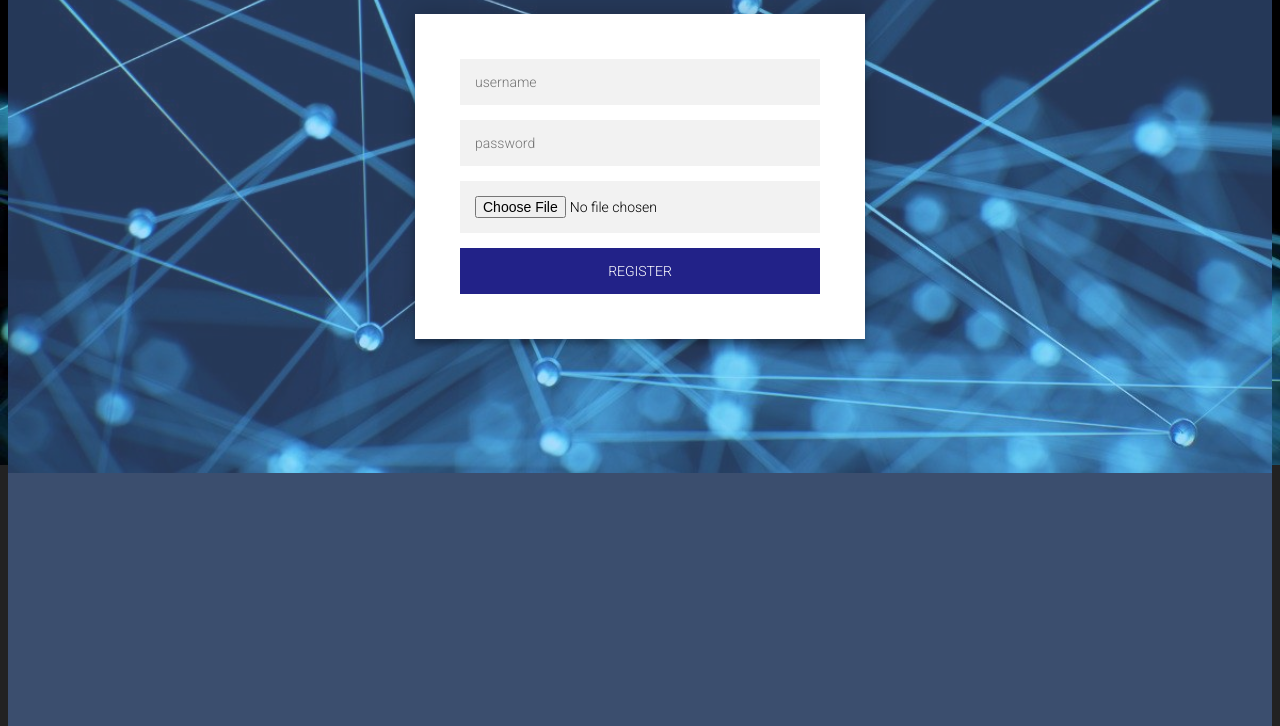
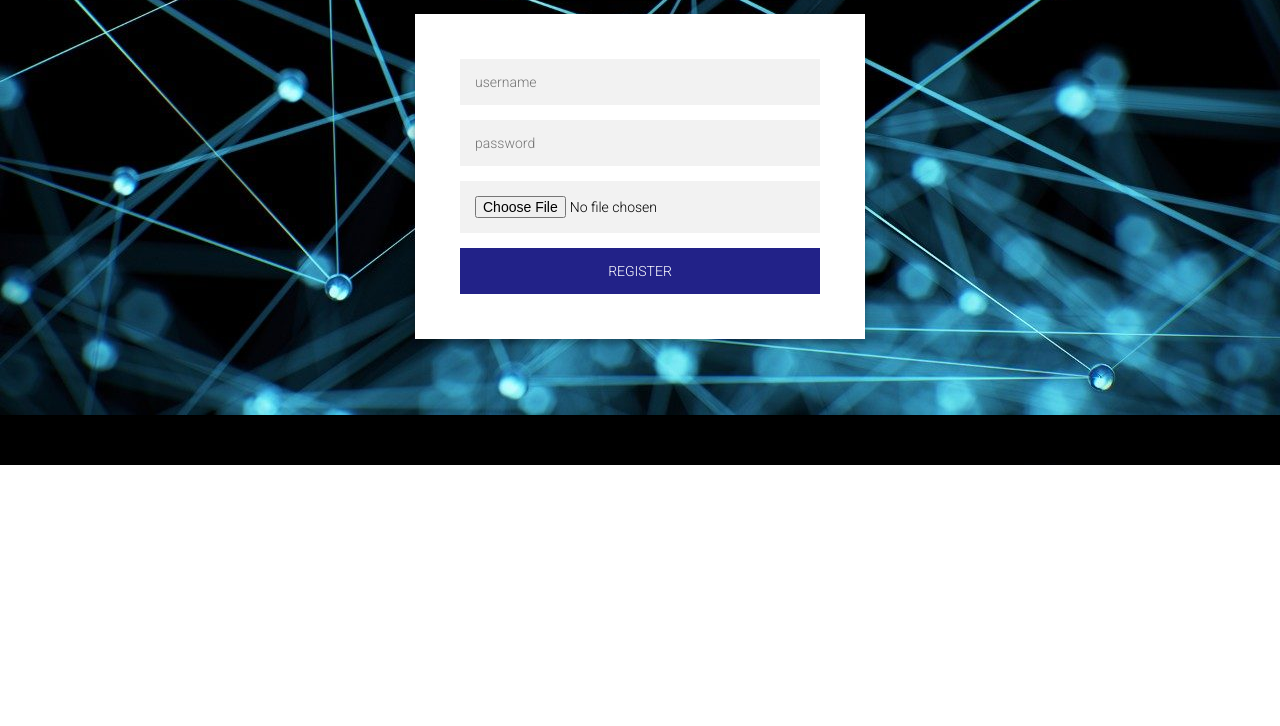
Before and after one commit to Zhenru0602/FaceregisterApi, a website: page form.html in a window 1280 px wide. Shown: the part 335-1061 px from the top of the page. After the commit the page ends 800 px from the top, so only its background shows below. Drawn offline with Linux system fonts and the light colour scheme.

Commit message:
change style.css

```diff
--- a/style.css
+++ b/style.css
@@ -1,20 +1,18 @@
 @import url(https://fonts.googleapis.com/css?family=Roboto:300);
 
-body, html {
-    height: 100%;
+html, body{
+    height: 10%;
     background-image: url("background.jpeg");
-    background-repeat: no-repeat;
     background-size: cover;
-    background-color: #222222;
-
+    /*background-repeat: no-repeat;*/
 }
 
 .login-page {
   width: 100%;
   height: 100%;
-  padding: 10% 0 0;
+  padding: 5% 0 0;
   margin: 5 5 5 5;
-  background-color: rgba(106, 162, 252, 0.35);
+  /*background-color: rgba(106, 162, 252, 0.35);*/
 }
 .logo {
   margin: auto;
```
